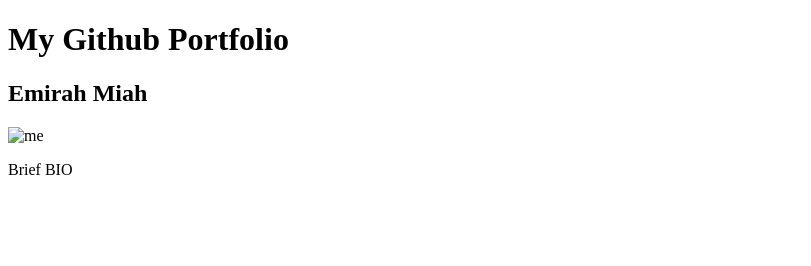
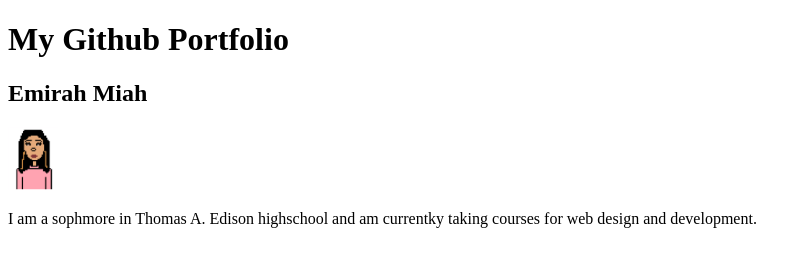
Before and after one commit to EmiMiah/index.html, a plain HTML site: page index.html in a window 1280 px wide. Shown: the whole page, without its empty margins (0-811 px from the left). Drawn offline with Linux system fonts and the light colour scheme.

Commit message:
img added

```diff
--- a/index.html
+++ b/index.html
@@ -8,7 +8,7 @@
 <body>
  <h1> My Github Portfolio</h1>
   <h2>Emirah Miah</h2>
-  <img src="me.png" alt="me" width="50px">
-    <p>Brief BIO</p>
+  <img src="lol.png" alt="me" width="50px">
+    <p>I am a sophmore in Thomas A. Edison highschool and am currentky taking courses for web design and development.</p>
 </body>
 </html>
```
Also changed, not shown: lol.png (added).
